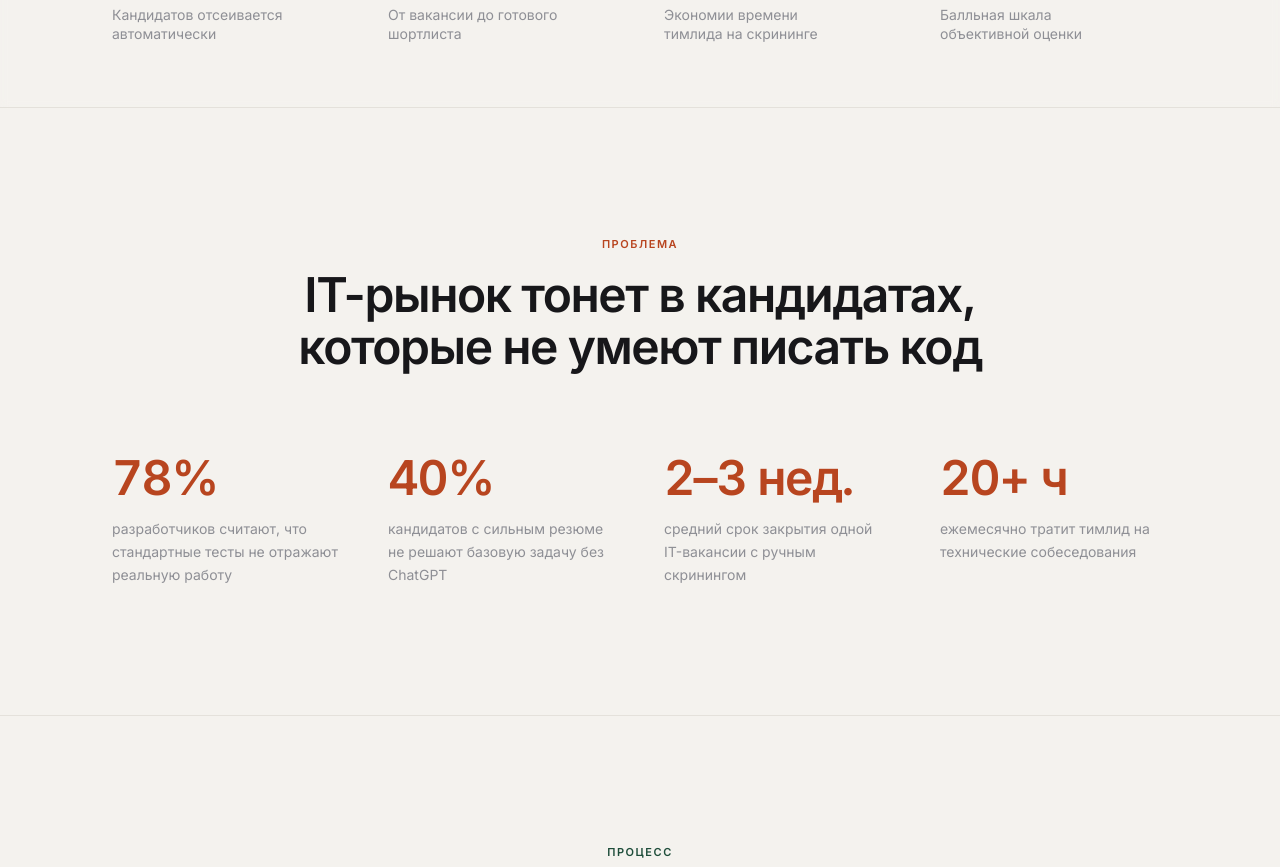
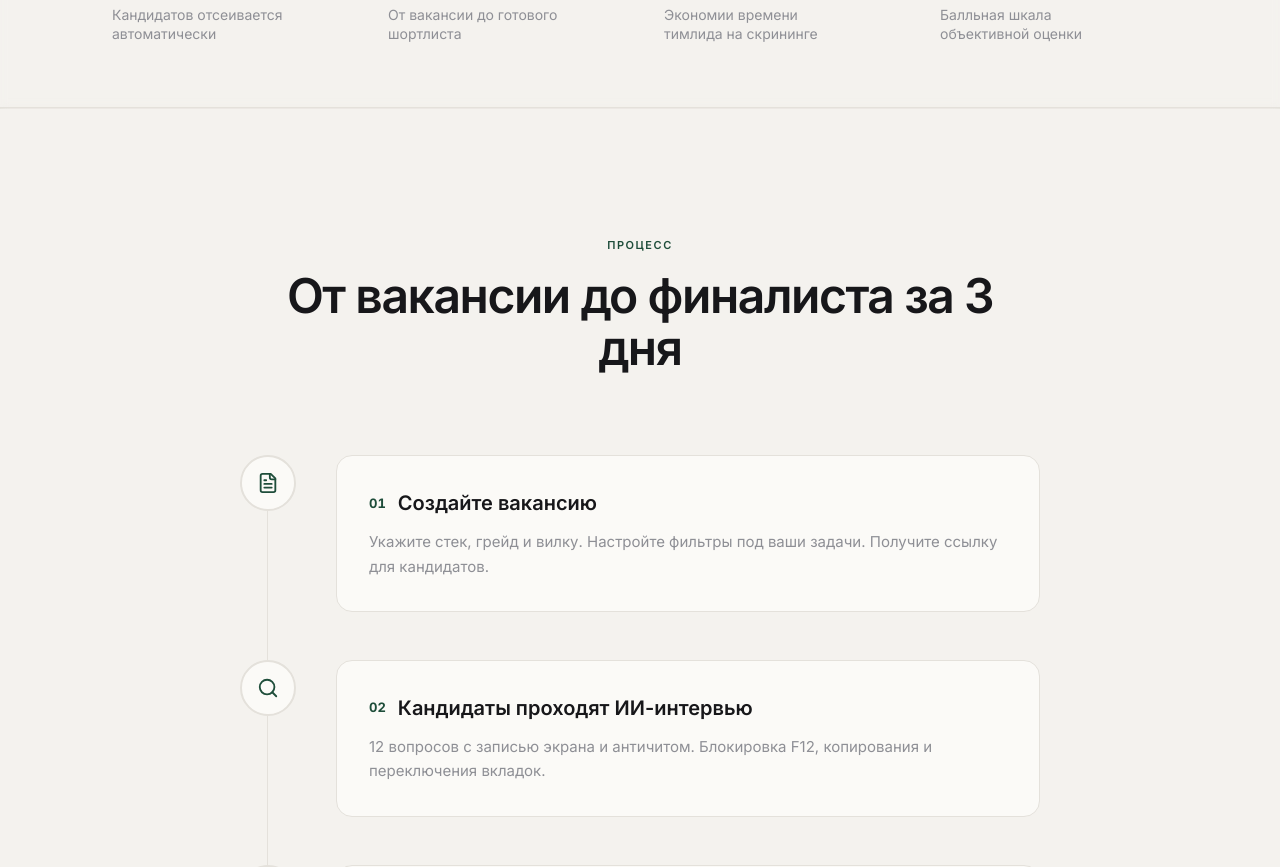
Before and after one commit to CamelCase404/Verum, a React (Vite) app in the folder verum/: page / in a window 1280 px wide. Shown: the part 1038-1905 px from the top of the page. Built offline with nearby package versions, Linux system fonts and the light colour scheme; no server answers.

Commit message:
Update Landing.tsx

```diff
--- a/verum/src/pages/Landing.tsx
+++ b/verum/src/pages/Landing.tsx
@@ -165,32 +165,7 @@ export function Landing() {
                 </div>
             </section>
 
-            {/* ══════════ 3. PROBLEM (Grid) ══════════ */}
-            <section className="py-24 md:py-32">
-                <div className="max-w-[1120px] mx-auto px-4 md:px-8">
-                    <motion.div initial="hidden" whileInView="visible" viewport={{ once: true }} className="mb-16 md:mb-20 text-center max-w-[800px] mx-auto">
-                        <motion.div variants={fadeUp} custom={0} className="text-[11px] font-semibold uppercase tracking-[0.14em] text-warn mb-4">Проблема</motion.div>
-                        <motion.h2 variants={fadeUp} custom={1} className="text-[clamp(32px,5vw,48px)] font-semibold tracking-[-0.03em] leading-[1.1] text-ink mb-4">
-                            IT-рынок тонет в кандидатах, <br /> которые не умеют писать код
-                        </motion.h2>
-                    </motion.div>
-
-                    <div className="grid grid-cols-1 sm:grid-cols-2 lg:grid-cols-4 gap-8 md:gap-12">
-                        {PROBLEMS.map((p, i) => (
-                            <motion.div key={i} initial="hidden" whileInView="visible" viewport={{ once: true }} variants={fadeUp} custom={i} className="flex flex-col">
-                                <div className="text-[40px] md:text-[48px] font-semibold text-warn leading-none tracking-[-0.03em] mb-4 tabular-nums">
-                                    {p.value}
-                                </div>
-                                <div className="text-[13px] md:text-[14px] text-ink-3 leading-relaxed">
-                                    {p.text}
-                                </div>
-                            </motion.div>
-                        ))}
-                    </div>
-                </div>
-            </section>
-
-            {/* ══════════ 4. HOW IT WORKS (Vertical Timeline) ══════════ */}
+            {/* ══════════ 3. HOW IT WORKS (Vertical Timeline) ══════════ */}
             <section className="py-24 md:py-32 bg-surface-2/30 border-y border-line">
                 <div className="max-w-[1120px] mx-auto px-4 md:px-8">
                     <motion.div initial="hidden" whileInView="visible" viewport={{ once: true }} className="mb-16 md:mb-20 text-center max-w-[800px] mx-auto">
@@ -227,7 +202,7 @@ export function Landing() {
                 </div>
             </section>
 
-            {/* ══════════ 5. FEATURES (Bento Grid) ══════════ */}
+            {/* ══════════ 4. FEATURES (Bento Grid) ══════════ */}
             <section className="py-24 md:py-32">
                 <div className="max-w-[1120px] mx-auto px-4 md:px-8">
                     <motion.div initial="hidden" whileInView="visible" viewport={{ once: true }} className="mb-12 md:mb-16">
@@ -254,7 +229,7 @@ export function Landing() {
                 </div>
             </section>
 
-            {/* ══════════ 6. COMPARISON (Split View) ══════════ */}
+            {/* ══════════ 5. COMPARISON (Split View) ══════════ */}
             <section className="py-24 md:py-32 bg-surface-2/30 border-y border-line">
                 <div className="max-w-[1000px] mx-auto px-4 md:px-8">
                     <motion.div initial="hidden" whileInView="visible" viewport={{ once: true }} className="mb-12 md:mb-16 text-center">
@@ -296,7 +271,7 @@ export function Landing() {
                 </div>
             </section>
 
-            {/* ══════════ 7. SEGMENTS ══════════ */}
+            {/* ══════════ 6. SEGMENTS ══════════ */}
             <section className="py-24 md:py-32">
                 <div className="max-w-[1120px] mx-auto px-4 md:px-8">
                     <motion.div initial="hidden" whileInView="visible" viewport={{ once: true }} className="mb-12 md:mb-16 text-center">
@@ -333,7 +308,7 @@ export function Landing() {
                 </div>
             </section>
 
-            {/* ══════════ 8. FINAL CTA ══════════ */}
+            {/* ══════════ 7. FINAL CTA ══════════ */}
             <section className="py-24 md:py-32 relative overflow-hidden">
                 <div className="absolute inset-0 bg-accent/5 pointer-events-none" />
                 <div className="max-w-[800px] mx-auto px-4 md:px-8 text-center relative z-10">
```
